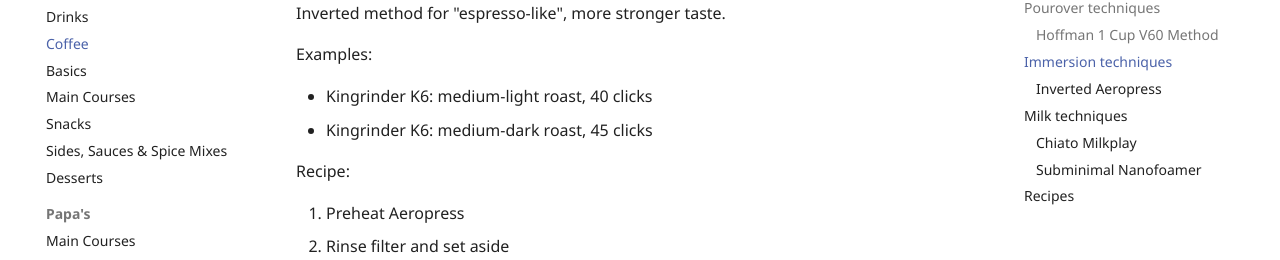
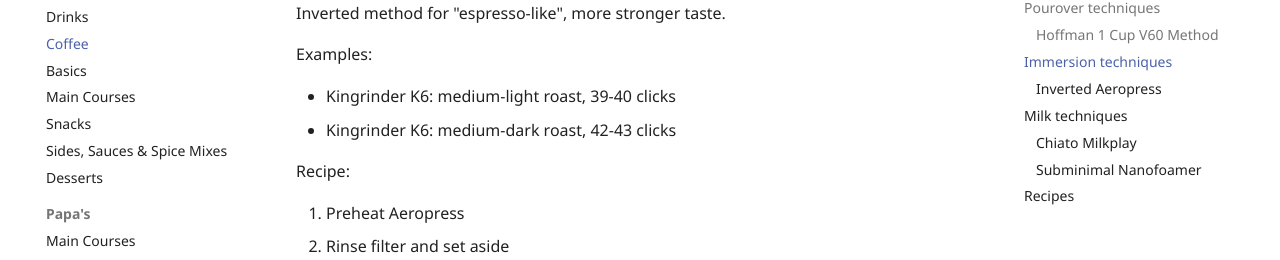
Before and after one commit to JamFox/docs.jamfox.dev, an MkDocs documentation site: the page built from docs/content/food/coffee.md, in a window 1280 px wide and 900 px high, scrolled down 2218 px. Shown: the part 175-435 px from the top of the window. Built offline with MkDocs 1.6.1 and Material for MkDocs 9.7.7, drawn with Linux system fonts in a browser that asks for light colours; plug-ins that fetch from the network failed and are left out; comment, search, counter and statistics services are not loaded; some of the changed text lies outside the part shown.

Commit message:
add more specific grind

```diff
--- a/docs/content/food/coffee.md
+++ b/docs/content/food/coffee.md
@@ -80,8 +80,8 @@ Inverted method for "espresso-like", more stronger taste.
 
 Examples:
 
-- Kingrinder K6: medium-light roast, 40 clicks
-- Kingrinder K6: medium-dark roast, 45 clicks
+- Kingrinder K6: medium-light roast, 39-40 clicks
+- Kingrinder K6: medium-dark roast, 42-43 clicks
 
 Recipe:
 
@@ -134,7 +134,7 @@ Microfoam-ish (not quite, but servicable):
 
 Italian technique:
 
-1. One finger between base and pitcher, slight angle (30deg) 15 sec
+1. One finger between base and pitcher, slight angle (~30deg) 15 sec
 2. Tap and swirl
 3. Transfer to temporary cup and then back to pitcher (so as to mix milk and foam so they won't separate)
 4. Pour immediately
```
